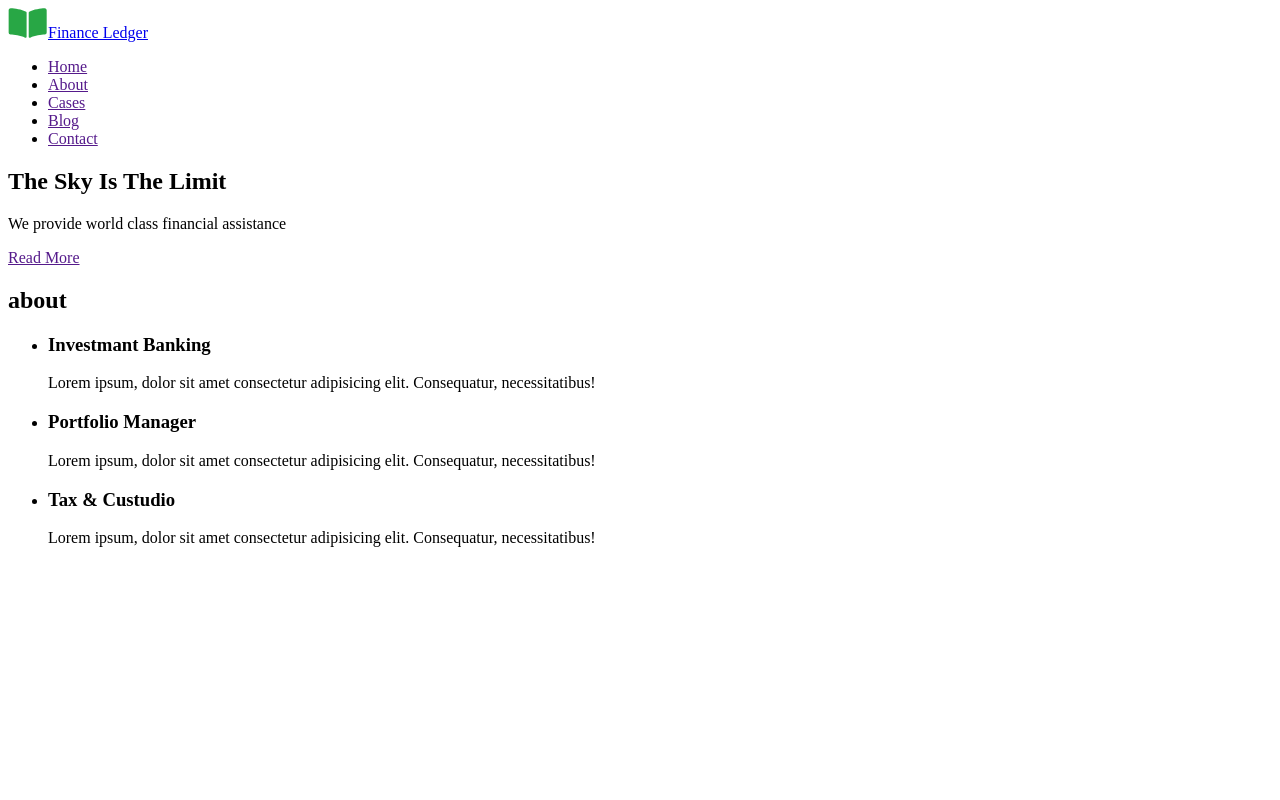
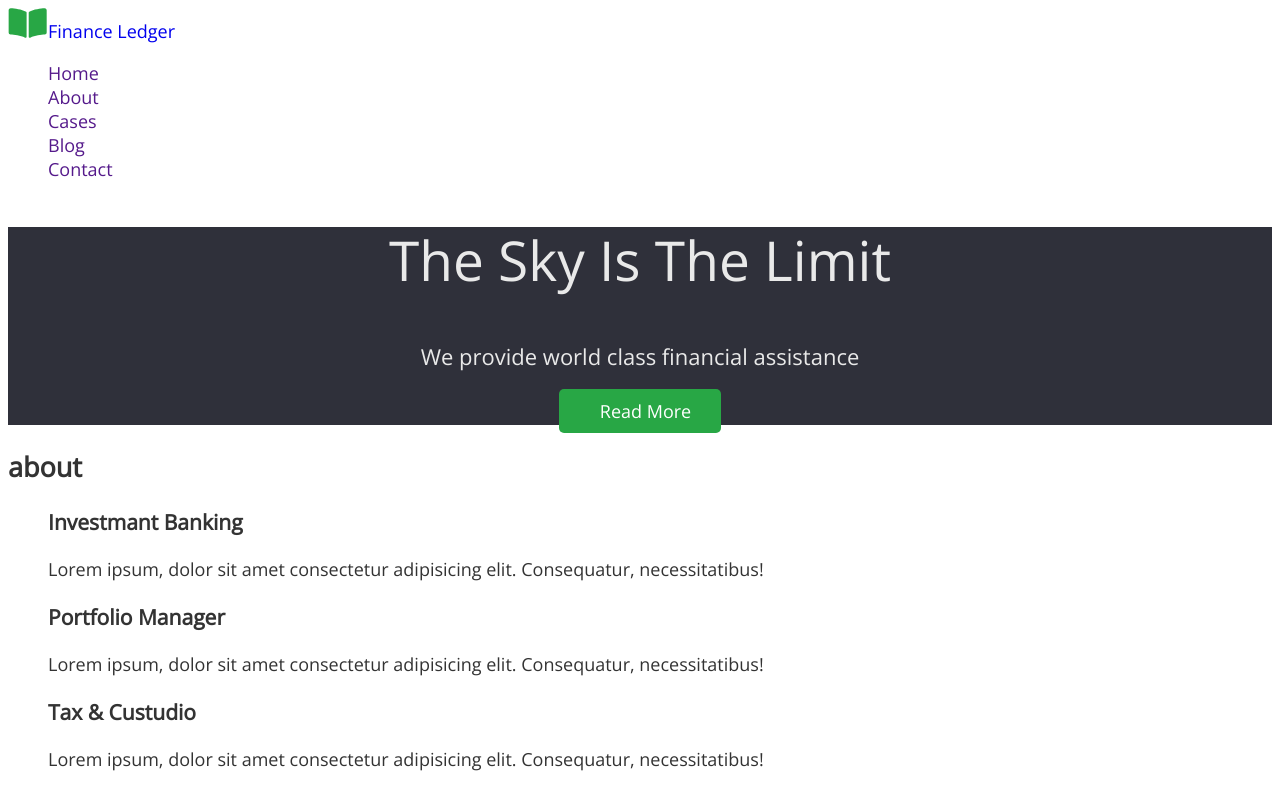
Before and after one commit to ksyn1a/fson-65-dreamteam, a plain HTML site: page index.html in a window 1280 px wide. Drawn offline with nearby package versions, Linux system fonts and the light colour scheme.

Commit message:
Добавляє стилі і робить фавіконку

```diff
--- /dev/null
+++ b/css/style.css
@@ -0,0 +1,53 @@
+:root {
+  --accent-color: #28a745;
+  --primary-text-color: #333333;
+  --secondary-text-color: #ffffff;
+}
+
+body {
+  font-family: 'Open Sans', sans-serif;
+  font-size: 18px;
+  color: var(--primary-text-color);
+  background-color: var(--secondary-text-color);
+}
+
+/* utils */
+.link {
+  text-decoration: none;
+}
+
+.list {
+  list-style: none;
+}
+
+/* hero */
+.hero {
+  background-color: #2f303a;
+  text-align: center;
+}
+
+.hero-title {
+  font-weight: 300;
+  font-size: 55px;
+  line-height: 1.2;
+  text-align: center;
+  color: #e9e9e9;
+}
+
+.hero-text {
+  font-size: 22px;
+  line-height: 1.67;
+  text-align: center;
+  color: #e9e9e9;
+}
+
+.hero-link {
+  /* display: block; */
+  background: var(--accent-color);
+  border-radius: 5px;
+  line-height: 1.56;
+  text-align: center;
+  color: var(--secondary-text-color);
+
+  padding: 10px 30px 10px 41px;
+}
--- a/index.html
+++ b/index.html
@@ -4,12 +4,51 @@
     <meta charset="UTF-8" />
     <meta http-equiv="X-UA-Compatible" content="IE=edge" />
     <meta name="viewport" content="width=device-width, initial-scale=1.0" />
+
     <title>Finance Ledger</title>
+
+    <!-- favicon -->
+    <link
+      rel="apple-touch-icon"
+      sizes="180x180"
+      href="./favicon/apple-touch-icon.png"
+    />
+    <link
+      rel="icon"
+      type="image/png"
+      sizes="32x32"
+      href="./favicon/favicon-32x32.png"
+    />
+    <link
+      rel="icon"
+      type="image/png"
+      sizes="16x16"
+      href="./favicon/favicon-16x16.png"
+    />
+    <link rel="manifest" href="./favicon/site.webmanifest" />
+    <link
+      rel="mask-icon"
+      href="./favicon/safari-pinned-tab.svg"
+      color="#5bbad5"
+    />
+    <meta name="msapplication-TileColor" content="#da532c" />
+    <meta name="theme-color" content="#ffffff" />
+
+    <!-- font famaly -->
+    <link rel="preconnect" href="https://fonts.googleapis.com" />
+    <link rel="preconnect" href="https://fonts.gstatic.com" crossorigin />
+    <link
+      href="https://fonts.googleapis.com/css2?family=Open+Sans:wght@300;400&display=swap"
+      rel="stylesheet"
+    />
+
+    <!-- style -->
+    <link rel="stylesheet" href="./css/style.css" />
   </head>
   <body>
     <header>
       <nav>
-        <a href="./index.html"
+        <a class="link" href="./index.html"
           ><img
             src="./images/logo/logo.svg"
             alt="logo"
@@ -17,40 +56,48 @@
             height="30"
           />Finance Ledger</a
         >
-        <ul>
-          <li><a href="">Home</a></li>
-          <li><a href="">About</a></li>
-          <li><a href="">Cases</a></li>
-          <li><a href="">Blog</a></li>
-          <li><a href="">Contact</a></li>
+        <ul class="list">
+          <li><a class="link" href="">Home</a></li>
+          <li><a class="link" href="">About</a></li>
+          <li><a class="link" href="">Cases</a></li>
+          <li><a class="link" href="">Blog</a></li>
+          <li><a class="link" href="">Contact</a></li>
         </ul>
       </nav>
     </header>
 
     <!--main-->
     <main>
-      <section>
-        <h1>The Sky Is The Limit</h1>
-        <p>We provide world class financial assistance</p>
-        <a href="">Read More</a>
+      <section class="hero">
+        <h1 class="hero-title">The Sky Is The Limit</h1>
+        <p class="hero-text">We provide world class financial assistance</p>
+        <a class="hero-link link" class="link" href="">Read More</a>
       </section>
 
-
       <!-- about-->
-      <section>
+      <section class="about">
         <h2>about</h2>
-        <ul>
+        <ul class="list">
           <li>
             <h3>Investmant Banking</h3>
-            <p>Lorem ipsum, dolor sit amet consectetur adipisicing elit. Consequatur, necessitatibus!</p>
+            <p>
+              Lorem ipsum, dolor sit amet consectetur adipisicing elit.
+              Consequatur, necessitatibus!
+            </p>
           </li>
           <li>
             <h3>Portfolio Manager</h3>
-            <p>Lorem ipsum, dolor sit amet consectetur adipisicing elit. Consequatur, necessitatibus!</p>
+            <p>
+              Lorem ipsum, dolor sit amet consectetur adipisicing elit.
+              Consequatur, necessitatibus!
+            </p>
           </li>
           <li>
             <h3>Tax & Custudio</h3>
-            <p>Lorem ipsum, dolor sit amet consectetur adipisicing elit. Consequatur, necessitatibus!</p>
+            <p>
+              Lorem ipsum, dolor sit amet consectetur adipisicing elit.
+              Consequatur, necessitatibus!
+            </p>
           </li>
         </ul>
       </section>
```
Also changed, not shown: favicon/browserconfig.xml (added, +9 -0 lines), favicon/android-chrome-192x192.png (added), favicon/android-chrome-512x512.png (added), favicon/apple-touch-icon.png (added), favicon/favicon-16x16.png (added), favicon/favicon-32x32.png (added), favicon/favicon.ico (added), favicon/mstile-150x150.png (added), favicon/safari-pinned-tab.svg (added), favicon/site.webmanifest (added).
